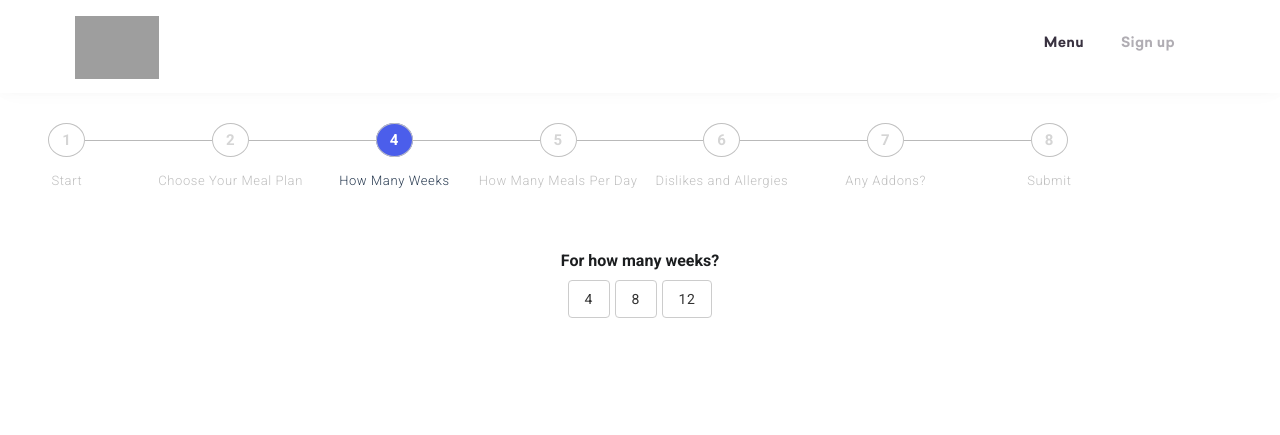
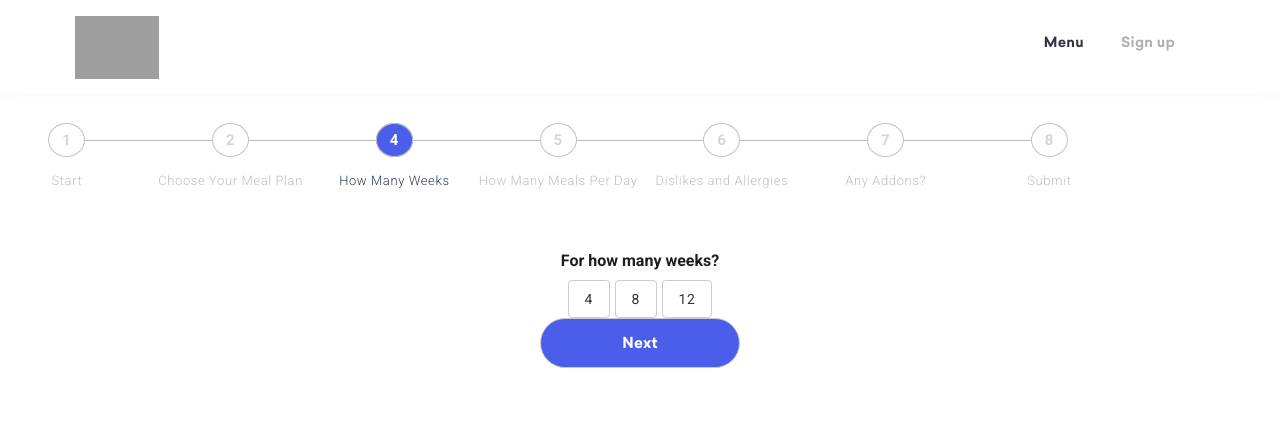
Before and after one commit to voragantivenugopal/athleat, a Django app: template static/templates/meal-builder.html in a window 1280 px wide, after a click that opens the changed part. Shown: the top 435 px of the page. Run offline with Django 3.2, Linux system fonts and the light colour scheme; the template is opened without the code that fills it: most values are stand-ins (such as "Sample title", 1, 10 or a date in 2020); some libraries are stand-ins or nearby versions; grey boxes are pictures that could not be loaded.

Commit message:
Added next btns in tab2 and tab3 in start plan

```diff
--- a/static/templates/meal-builder.html
+++ b/static/templates/meal-builder.html
@@ -92,6 +92,7 @@
 														<span class="btn btn-default mHowManyWeeksBtn" data-mHowManyWeeks='8'>8</span>
 														<span class="btn btn-default mHowManyWeeksBtn" data-mHowManyWeeks='12'>12</span>
 													</div>
+													<span id="mMealsWeeksNext" class="btn btn-default button_round_solid bg-blue button-200" style="height: 50px;line-height: 1.1 !important;color: #fff;">Next</span>
 			                                    </div>
 			                                    <div class="tab-pane" id="tab5">
 			                                        <h5>Number of meals per day?</h5>
@@ -100,6 +101,7 @@
 														<span class="btn btn-default mMealsPerDayBtn" data-mMealsPerDay='3'>3</span>
 														<span class="btn btn-default mMealsPerDayBtn" data-mMealsPerDay='4'>4</span>
 													</div>
+													<span id="mMealsPerDayNext" class="btn btn-default button_round_solid bg-blue button-200" style="height: 50px;line-height: 1.1 !important;color: #fff;">Next</span>
 			                                    </div>
 			                                    <div class="tab-pane" id="tab6">
 			                                        <h5>Dislikes and Allergies</h5>
```
Also changed, not shown: 1 other file.
